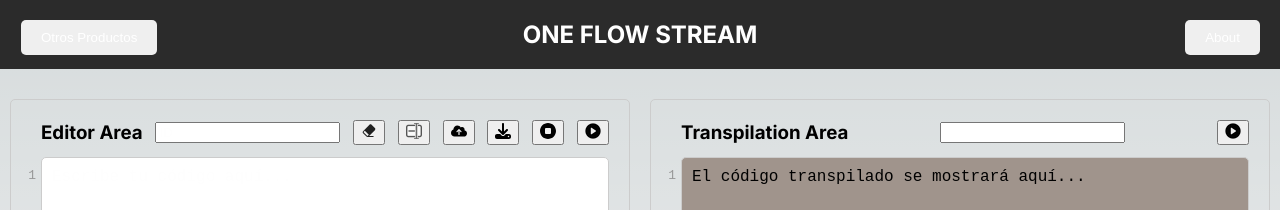
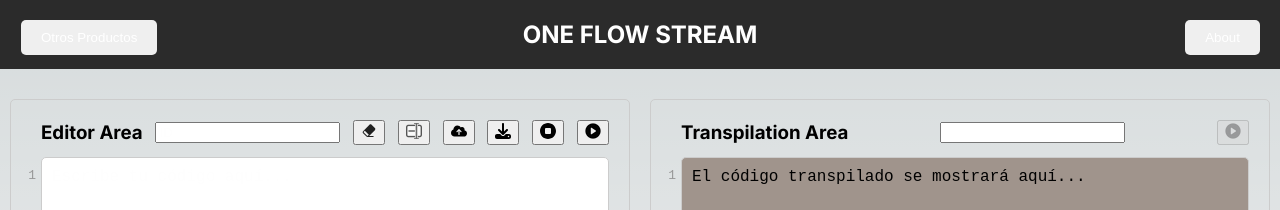
Before and after one commit to davmohi/OFS, a Next.js app: page / in a window 1280 px wide. Shown: the top 210 px of the page. Built offline with nearby package versions, Linux system fonts and the light colour scheme.

Commit message:
Bloquer boton eval

```diff
--- a/components/TranspilationArea.tsx
+++ b/components/TranspilationArea.tsx
@@ -38,6 +38,7 @@ const TranspilationArea: React.FC<Props> = ({ transpiledCode, setResponse, fileN
 
   const [isSuccessModalOpen, setIsSuccessModalOpen] = useState<boolean>(false);
   const [successMessage, setSuccessMessage] = useState<string>('');
+  const [disableButton, setDisableButton] = useState<boolean>(true);
 
   // Adjust line number container height based on textarea height
   useEffect(() => {
@@ -58,7 +59,9 @@ const TranspilationArea: React.FC<Props> = ({ transpiledCode, setResponse, fileN
       };
     })()
     :null
-  }, []);
+
+    setDisableButton(transpiledCode.trim() === '');
+  }, [transpiledCode]);
 
   // Adjust textarea height based on its content whenever transpiledCode changes
   useEffect(() => {
@@ -119,8 +122,8 @@ const TranspilationArea: React.FC<Props> = ({ transpiledCode, setResponse, fileN
       <div className="transpilation-header">
         <h3>Transpilation Area</h3>
         <input type="text" value={fileName} readOnly />
-        <button onClick={evaluateCode} title='Evaluar'>
-          <img src="/compile-icon.png" alt="Compile" draggable="false"/>
+        <button onClick={evaluateCode} title='Evaluar' disabled={disableButton}>
+          <img className="disabled-image" src="/compile-icon.png" alt="Compile" draggable="false"/>
         </button>
       </div>
       <div className="transpilation-content">
--- a/src/app/globals.css
+++ b/src/app/globals.css
@@ -457,3 +457,12 @@ a {
   margin: 0 auto;
   display: block;
 }
+
+.disabled-image {
+  opacity: 1;
+
+}
+
+button:disabled .disabled-image {
+  opacity: 0.3;
+}
```
